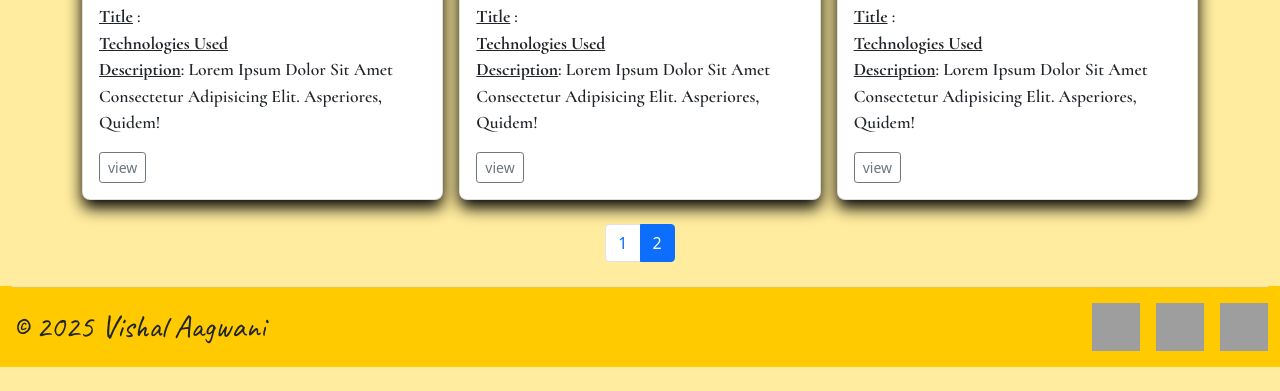
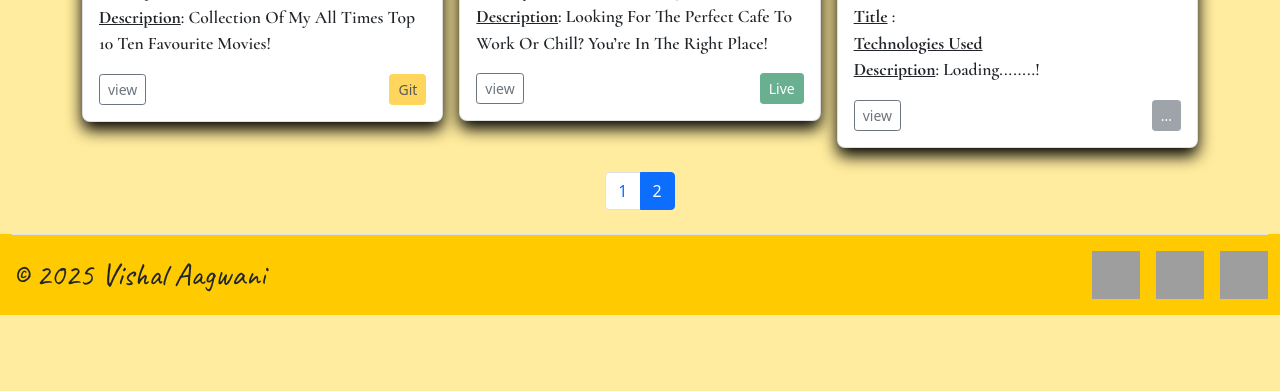
Before and after one commit to vishal9821/Portfoliosite, a Flask app: page /home-2 in a window 1280 px wide. Shown: the part 1000-1391 px from the top of the page. After the commit the page ends 1315 px from the top, so only its background shows below. Run offline with Flask 3, Linux system fonts and the light colour scheme; some libraries are stand-ins or nearby versions; grey boxes are pictures that could not be loaded.

Commit message:
second version of site complete.

```diff
--- a/templates/home2.html
+++ b/templates/home2.html
@@ -13,32 +13,34 @@
     <div class="row row-cols-1 row-cols-sm-2 row-cols-md-3 g-3">
       <div class="col">
         <div class="card">
-            <img src="/static/img/inprogress.jpg"/>
+            <img src="/static/img/top-10-movie.png"/>
           <div class="card-body">
-            <p class="card-text"><span class="about-project"><b class="bold">Title</b> :</span>
-              <span class="about-project"> <b class="bold">Technologies Used</b> </span>
-              <span class="about-project"><b class="bold">Description</b>: Lorem ipsum dolor sit amet consectetur adipisicing elit. Asperiores, quidem!</span>
+            <p class="card-text"><span class="about-project"><b class="bold">Title</b> : My Top 10 Movies</span>
+              <span class="about-project"> <b class="bold">Technologies Used</b>: python,flask,front-end,sqlite.</span>
+              <span class="about-project"><b class="bold">Description</b>: collection of my all times top 10 ten favourite movies!</span>
             </p>
             <div class="d-flex justify-content-between align-items-center">
               <div class="btn-group">
-                 <a href="https://google.com" class="btn btn-sm btn-outline-secondary">view</a>
+                 <a href="https://github.com/vishal9821/my-top-10-movies" class="btn btn-sm btn-outline-secondary">view</a>
               </div>
+                <a class="btn btn-sm btn-warning disabled">Git</a>
             </div>
           </div>
         </div>
       </div>
       <div class="col">
         <div class="card">
-         <img src="/static/img/inprogress.jpg"/>
+         <img src="/static/img/coffee-cafe-site.png"/>
           <div class="card-body">
-             <p class="card-text"><span class="about-project"><b class="bold">Title</b> :</span>
-              <span class="about-project"> <b class="bold">Technologies Used</b></span>
-              <span class="about-project"><b class="bold">Description</b>: Lorem ipsum dolor sit amet consectetur adipisicing elit. Asperiores, quidem!</span>
+             <p class="card-text"><span class="about-project"><b class="bold">Title</b> :cafe compass</span>
+              <span class="about-project"> <b class="bold">Technologies Used</b>:python,flask,html,css,js,csv.</span>
+              <span class="about-project"><b class="bold">Description</b>: Looking for the perfect cafe to work or chill? You’re in the right place!</span>
             </p>
             <div class="d-flex justify-content-between align-items-center">
               <div class="btn-group">
-                  <a href="https://google.com" class="btn btn-sm btn-outline-secondary">view</a>
+                  <a href="https://coffee-and-wifi-t675.onrender.com" class="btn btn-sm btn-outline-secondary">view</a>
               </div>
+                <a class="btn btn-sm btn-success disabled">Live</a>
             </div>
           </div>
         </div>
@@ -49,12 +51,13 @@
           <div class="card-body">
              <p class="card-text"><span class="about-project"><b class="bold">Title</b> : </span>
               <span class="about-project"> <b class="bold">Technologies Used</b></span>
-              <span class="about-project"><b class="bold">Description</b>: Lorem ipsum dolor sit amet consectetur adipisicing elit. Asperiores, quidem!</span>
+              <span class="about-project"><b class="bold">Description</b>: loading........!</span>
             </p>
             <div class="d-flex justify-content-between align-items-center">
               <div class="btn-group">
-                  <a href="https://google.com" class="btn btn-sm btn-outline-secondary">view</a>
+                  <a href="#" class="btn btn-sm btn-outline-secondary">view</a>
               </div>
+                <a class="btn btn-sm btn-secondary disabled">...</a>
             </div>
           </div>
         </div>
```
Also changed, not shown: templates/index.html (+4 -4 lines), static/img/coffee-cafe-site.png (added), static/img/top-10-movie.png (added).
